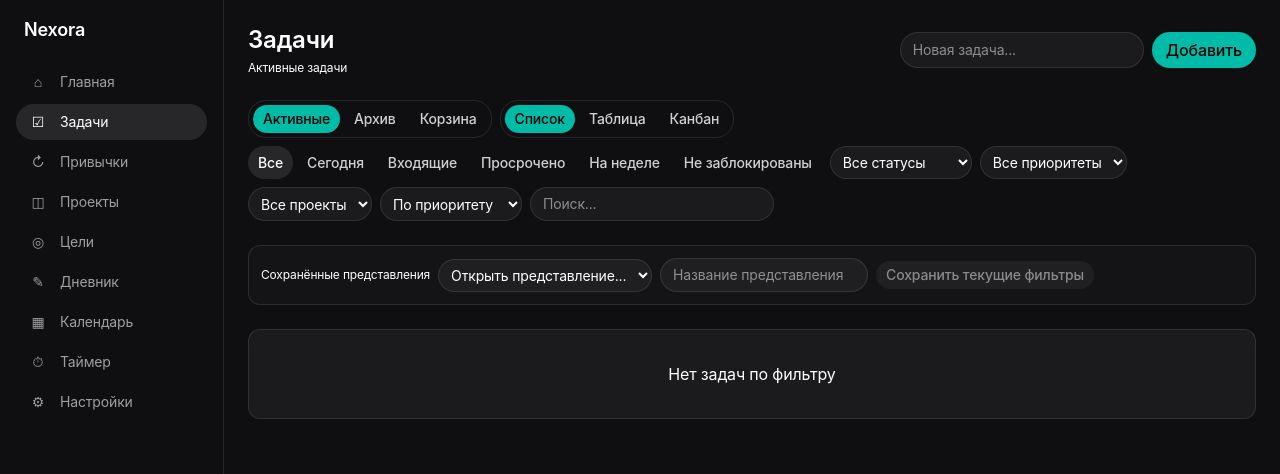
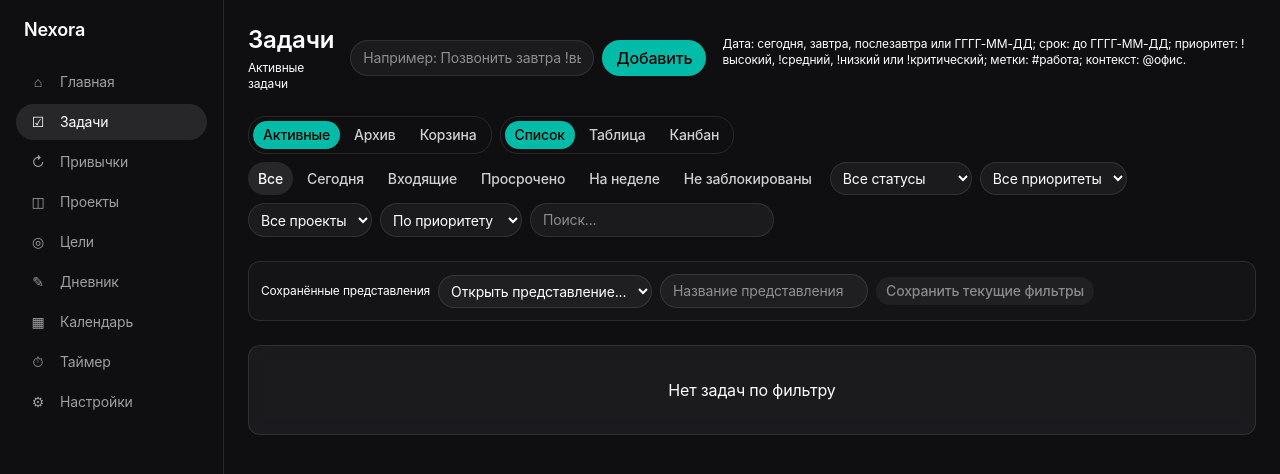
Before and after one commit to dequintalegione-boop/Nexora, a React (Vite) app: page /tasks in a window 1280 px wide. Shown: the top 474 px of the page. Built offline with nearby package versions, Linux system fonts and the light colour scheme.

Commit message:
feat(tasks): parse dates tags and priority in quick capture

```diff
--- a/src/components/nexora/tasks-page.tsx
+++ b/src/components/nexora/tasks-page.tsx
@@ -6,6 +6,7 @@ import { addDays, isoDate } from "@/lib/nexora/dates"
 import type { TaskStatus, Priority } from "@/lib/nexora/types"
 import { Button, Card, Input, Select, Badge } from "./ui"
 import { getDependencyState, getTaskChildren } from "@/lib/nexora/task-logic"
+import { parseQuickTaskInput } from "@/lib/nexora/quick-task"
 
 export function TasksPage() {
   const tasks = useNexora((s) => s.tasks)
@@ -115,7 +116,17 @@ export function TasksPage() {
 
   const handleAdd = () => {
     if (!title.trim()) return
-    addTask({ title: title.trim(), status: "inbox", priority: "none" })
+    const draft = parseQuickTaskInput(title, today)
+    if (!draft.title) return
+    addTask({
+      title: draft.title,
+      status: draft.scheduledDate ? "planned" : "inbox",
+      priority: draft.priority,
+      scheduledDate: draft.scheduledDate,
+      dueDate: draft.dueDate,
+      tags: draft.tags,
+      contexts: draft.contexts,
+    })
     setTitle("")
   }
 
@@ -130,12 +141,18 @@ export function TasksPage() {
           <Input
             value={title}
             onChange={(e) => setTitle(e.target.value)}
-            placeholder="Новая задача..."
+            placeholder="Например: Позвонить завтра !высокий #работа @офис"
             onKeyDown={(e) => e.key === "Enter" && handleAdd()}
             className="min-w-[200px]"
           />
           {view === "active" && <Button onClick={handleAdd}>Добавить</Button>}
         </div>
+        {view === "active" && (
+          <p className="-mt-3 text-xs text-muted">
+            Дата: сегодня, завтра, послезавтра или ГГГГ-ММ-ДД; срок: до ГГГГ-ММ-ДД;
+            приоритет: !высокий, !средний, !низкий или !критический; метки: #работа; контекст: @офис.
+          </p>
+        )}
       </div>
 
       <div className="flex flex-wrap gap-2">
```
